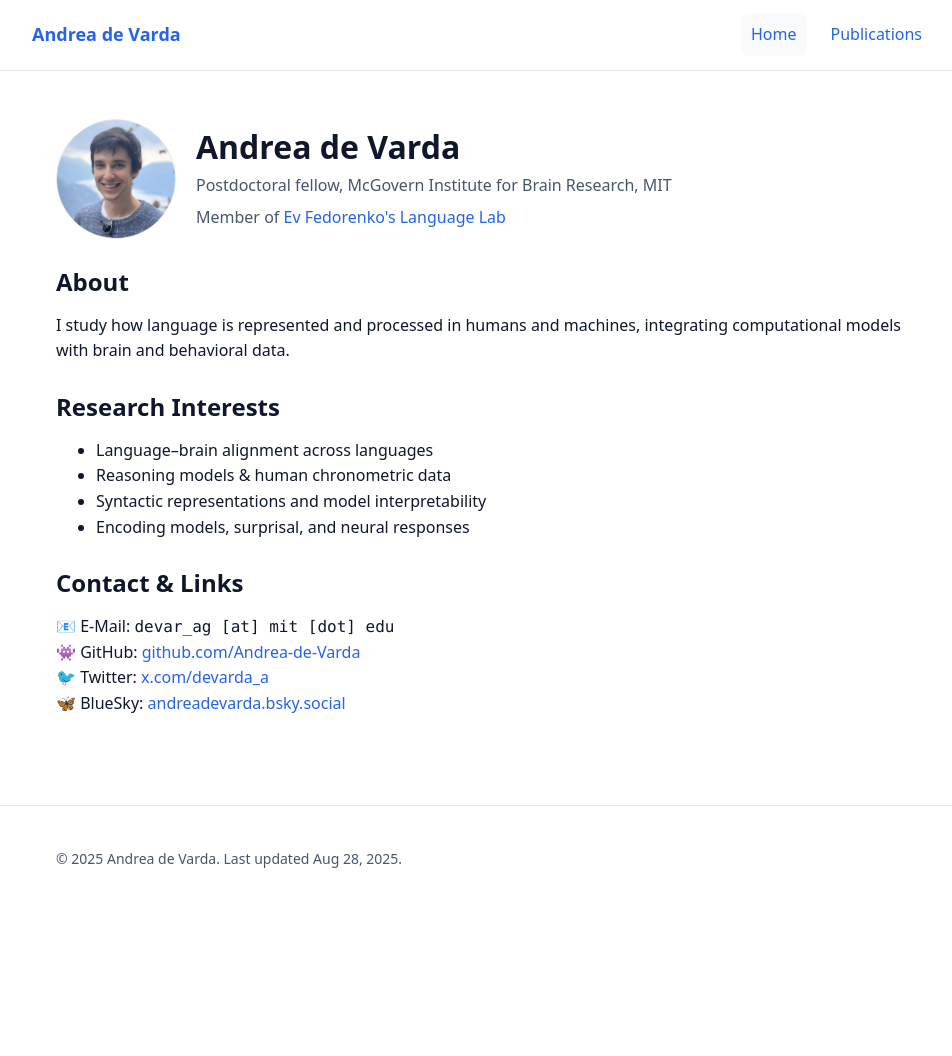
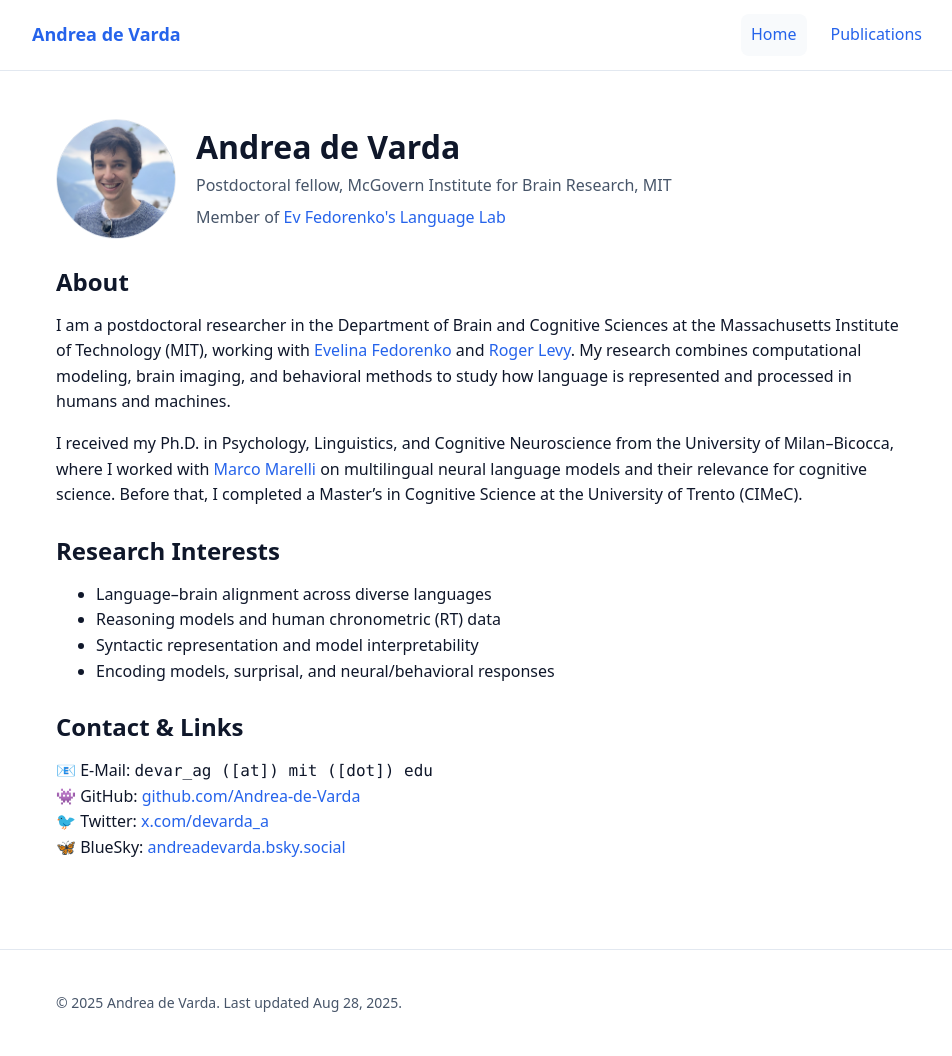
Before and after one commit to Andrea-de-Varda/Andrea-de-Varda.github.io, a Jekyll site: the page built from index.md, in a window 1280 px wide. Shown: the whole page, without its empty margins (158-1110 px from the left). Built offline with Jekyll 4.4.1, drawn with Linux system fonts in a browser that asks for light colours; before the commit the page ends 912 px from its top, so only the background shows below that.

Commit message:
Update index.md

```diff
--- a/index.md
+++ b/index.md
@@ -16,26 +16,34 @@ permalink: /
 <section>
   <h2>About</h2>
   <p>
-  I study how language is represented and processed in humans and machines, integrating computational models with brain and behavioral data.
+    I am a postdoctoral researcher in the Department of Brain and Cognitive Sciences at the
+    Massachusetts Institute of Technology (MIT), working with <a href="https://evlab.mit.edu/" target="_blank" rel="noopener">Evelina Fedorenko</a>  and <a href="http://cpl.mit.edu/index.html" target="_blank" rel="noopener">Roger Levy</a>.
+    My research combines computational modeling, brain imaging, and behavioral methods to study
+    how language is represented and processed in humans and machines.
+  </p>
+  <p>
+    I received my Ph.D. in Psychology, Linguistics, and Cognitive Neuroscience from the University of Milan–Bicocca,
+    where I worked with <a href="https://www.marcomarelli.net/" target="_blank" rel="noopener">Marco Marelli</a> on multilingual neural language models and their relevance for cognitive science. Before that, I completed a Master’s in Cognitive Science at the University of Trento (CIMeC).
   </p>
 </section>
+
 
 <section>
   <h2>Research Interests</h2>
   <ul>
-    <li>Language–brain alignment across languages</li>
-    <li>Reasoning models & human chronometric data</li>
-    <li>Syntactic representations and model interpretability</li>
-    <li>Encoding models, surprisal, and neural responses</li>
+    <li>Language–brain alignment across diverse languages</li>
+    <li>Reasoning models and human chronometric (RT) data</li>
+    <li>Syntactic representation and model interpretability</li>
+    <li>Encoding models, surprisal, and neural/behavioral responses</li>
   </ul>
 </section>
 
 <section>
   <h2>Contact & Links</h2>
   <p>
-  📧 E-Mail: <span class="mono">devar_ag [at] mit [dot] edu</span><br>
-  👾 GitHub: <a href="https://github.com/Andrea-de-Varda" rel="me">github.com/Andrea-de-Varda</a><br>
-  🐦 Twitter: <a href="https://x.com/devarda_a" rel="me">x.com/devarda_a</a><br>
-  🦋 BlueSky: <a href="https://bsky.app/profile/andreadevarda.bsky.social" rel="me">andreadevarda.bsky.social</a>
+    📧 E-Mail: <span class="mono">devar_ag ([at]) mit ([dot]) edu</span><br>
+    👾 GitHub: <a href="https://github.com/Andrea-de-Varda" rel="me">github.com/Andrea-de-Varda</a><br>
+    🐦 Twitter: <a href="https://x.com/devarda_a" rel="me">x.com/devarda_a</a><br>
+    🦋 BlueSky: <a href="https://bsky.app/profile/andreadevarda.bsky.social" rel="me">andreadevarda.bsky.social</a>
   </p>
 </section>
```
